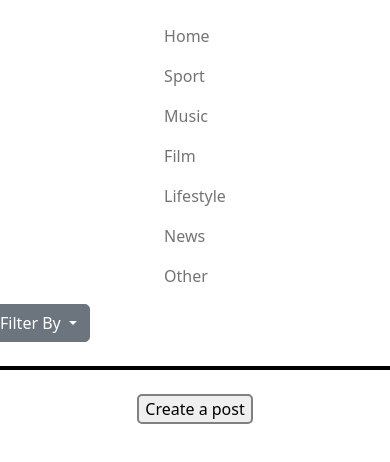
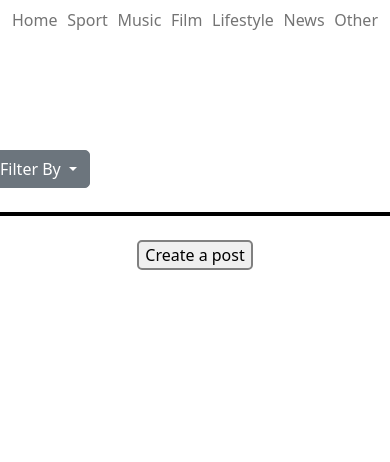
Before and after one commit to zakgogi/journalism-lap-1-client, a website: page tagPage.html in a window 390 px wide. Drawn offline with nearby package versions, Linux system fonts and the light colour scheme; no server answers.

Commit message:
added media queries for responsiveness on home and tag pages

```diff
--- a/assets/css/home-media-queries.css
+++ b/assets/css/home-media-queries.css
@@ -1,6 +1,145 @@
-@media only screen and (max-width:414px){
-    main{
-        background-color: red;
+@media only screen and (max-width:850px){
+    header{
+        height: 5.5vh;
+        width: 100%;
+        background-color: mediumpurple;
+    }
+    body{
+        margin: 0;
     }
 
+    header * h1{
+        margin-bottom: 0;
+    }
+
+    header nav ul{
+        background-color: mediumpurple;
+    }
+
+    ul.container{
+        margin-left: 0px;
+        margin-right:0px;
+        max-width: 100%;
+    }
+    .navbar-nav{
+        flex-direction: row;
+        width: 100% !important;
+        padding: 0rem .75rem;
+    }
+
+    .navbar{
+        padding-top: 0;
+    }
+
+    .col-5{
+        height:65vh !important;
+    }
+
+    #recentSort{
+        margin-left: 0px ;
+        margin-right:0px;
+        max-width: 100%;
+    }
+
+    #content{
+        margin-top: 100px;
+    }
+
+    #createPost{
+        margin-bottom:25px;
+    }
 }
+
+@media only screen and (min-width:851px)and (max-width:1790px){
+    header{
+        height: 5.5vh;
+        width: 100%;
+    }
+
+    header.position-fixed{
+        position: static!important;
+    }
+
+    body{
+        margin: 0;
+    }
+
+    header * h1{
+        margin-bottom: 0;
+    }
+
+    ul.container{
+        margin-left: 0px;
+        margin-right:0px;
+        max-width: 100%;
+    }
+    .navbar-nav{
+        flex-direction: row;
+        width: 100% !important;
+        padding: 0rem .75rem;
+    }
+
+    .navbar{
+        padding-top: 0;
+    }
+
+    .col-5{
+        height:80vh !important;
+    }
+
+    #recentSort, #popularSort{
+        min-width: 90%;
+        margin-left: 50px;
+        margin-right: 50px;
+    }
+
+    #content{
+        margin-top: 100px;
+    }
+
+    #createPost{
+        margin-bottom:25px;
+    }
+}
+
+/* @media only screen and (min-width:992px) and (max-width:1599px){
+
+    header.position-fixed{
+        background-color: red;
+        position: static!important;
+    }
+    .navbar-nav{
+        flex-direction: row;
+        width: 100% !important;
+        padding: 0rem .75rem;
+    }
+    .navbar{
+        padding-top: 0;
+    }
+
+    #recentSort, #popularSort{
+        margin-left: 0px;
+        margin-right: 0px;
+
+    }
+
+} */
+
+@media only screen and (min-width:1791px) and (max-width:2560px){
+
+    header.position-fixed{
+        position: static!important;
+    }
+
+    .navbar-nav{
+        flex-direction: row;
+        width: 100% !important;
+        padding: 0rem .75rem;
+    }
+
+    ul.container{
+        margin-left: 0px;
+        margin-right:0px;
+        max-width: 100%;
+    }
+}
--- a/assets/css/home.css
+++ b/assets/css/home.css
@@ -1,3 +1,7 @@
+*{
+ box-sizing: border-box;
+}
+
 textarea {
   resize: none !important;
 }
--- /dev/null
+++ b/assets/css/tagPage-media-queries.css
@@ -0,0 +1,56 @@
+@media only screen and (max-width:990px){
+    header{
+
+        height: 5.5vh;
+        width: 100%;
+    }
+
+    body{
+        margin: 0;
+    }
+
+    header * h1{
+        margin-bottom: 0;
+    }
+
+    ul.container{
+        margin-left: 0px;
+        margin-right:0px;
+        max-width: 100%;
+    }
+    .navbar-nav{
+        flex-direction: row;
+        width: 100% !important;
+        padding: 0rem .75rem;
+    }
+
+    .navbar{
+        padding-top: 0;
+    }
+
+    .topspace{
+        margin-top: 150px;
+    }
+
+
+}
+
+
+@media only screen and (min-width:991px) and (max-width:2560px){
+
+    header.position-fixed{
+        position: static!important;
+    }
+
+    .navbar-nav{
+        flex-direction: row;
+        width: 100% !important;
+        padding: 0rem .75rem;
+    }
+
+    ul.container{
+        margin-left: 0px;
+        margin-right:0px;
+        max-width: 100%;
+    }
+}
--- a/tagPage.html
+++ b/tagPage.html
@@ -7,20 +7,22 @@
     <title>Tag Page</title>
     <!-- for when we want to add a favicon -->
     <link rel="icon" href="#" type="#" sizes="16x16">
-    <link rel="stylesheet" href="./assets/css/index-media-queries.css">
     <link rel="stylesheet" href="./assets/css/home.css">
     <link href="https://cdn.jsdelivr.net/npm/bootstrap@5.0.2/dist/css/bootstrap.min.css" rel="stylesheet" integrity="sha384-EVSTQN3/azprG1Anm3QDgpJLIm9Nao0Yz1ztcQTwFspd3yD65VohhpuuCOmLASjC" crossorigin="anonymous">
     <script defer src="./assets/JavaScript/tagPage.js"></script>
     <script defer src="https://code.jquery.com/jquery-3.3.1.slim.min.js" integrity="sha384-q8i/X+965DzO0rT7abK41JStQIAqVgRVzpbzo5smXKp4YfRvH+8abtTE1Pi6jizo" crossorigin="anonymous"></script>
     <script defer src="https://cdnjs.cloudflare.com/ajax/libs/popper.js/1.14.7/umd/popper.min.js" integrity="sha384-UO2eT0CpHqdSJQ6hJty5KVphtPhzWj9WO1clHTMGa3JDZwrnQq4sF86dIHNDz0W1" crossorigin="anonymous"></script>
     <script defer src="https://stackpath.bootstrapcdn.com/bootstrap/4.3.1/js/bootstrap.min.js" integrity="sha384-JjSmVgyd0p3pXB1rRibZUAYoIIy6OrQ6VrjIEaFf/nJGzIxFDsf4x0xIM+B07jRM" crossorigin="anonymous"></script>
+    <link rel="stylesheet" href="./assets/css/tagPage-media-queries.css">
 
 </head>
 <body>
-    <header>
-        <h1 id ="pageName" class="text-center"></h1>
+    <header class="position-fixed top-0">
+        <div>
+            <h1 id ="pageName" class="text-center">Home Page</h1>
+        </div>
         <nav class="navbar justify-content-center navbar-expand-lg navbar-light">
-            <ul class = "navbar-nav">
+            <ul class = "container navbar-nav">
                 <li class="nav-item active">
                     <a class ="nav-link" href = "home.html">Home</a>
                 </li>
@@ -45,7 +47,7 @@
             </ul>
         </nav>
     </header>
-    <div id="dropdown" class="dropdown d-flex justify-content-end">
+    <div id="dropdown" class="dropdown d-flex justify-content-end topspace">
         <button class="btn btn-secondary dropdown-toggle" type="button" id="dropdownMenuButton" data-toggle="dropdown" aria-haspopup="true" aria-expanded="false">
           Filter By
         </button>
@@ -53,8 +55,8 @@
           <button id="recentFilter" class="dropdown-item">Most Recent</button>
           <button id="popularFilter" class="dropdown-item">Most Popular</button>
         </div>
-      </div>
-      <br>
+    </div>
+    <br>
     <main id="borderMe" class="container">
         <section id="tagData">
 
```
Also changed, not shown: home.html (+7 -6 lines).
